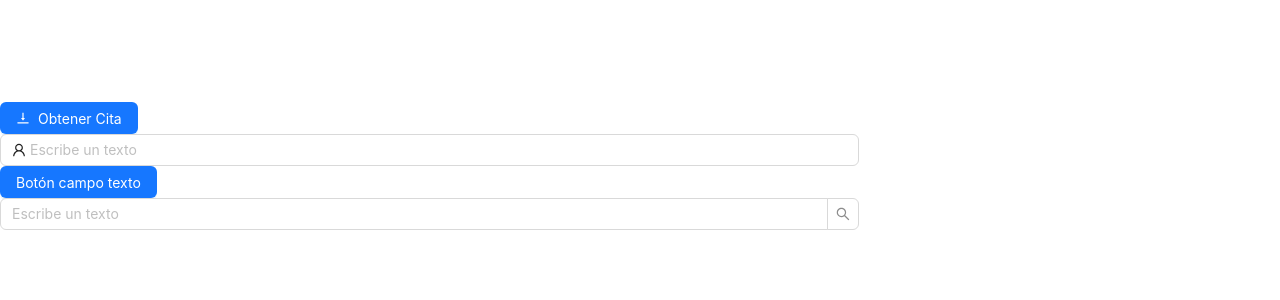
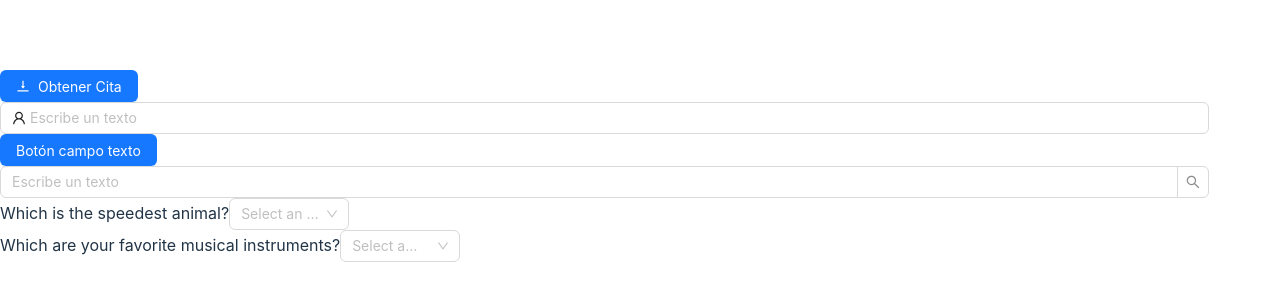
Before and after one commit to cigotete/react-antd-components-demos, a React (Vite) app: page / in a window 1280 px wide. Shown: the part 234-534 px from the top of the page. Built offline with nearby package versions, Linux system fonts and the light colour scheme.

Commit message:
Created Antd Select component demo.

```diff
--- a/src/App.jsx
+++ b/src/App.jsx
@@ -1,6 +1,7 @@
 import {
   DemoButton,
   DemoInput,
+  DemoSelect,
 } from "./componentsDemo";
 export function App() {
 
@@ -8,6 +9,7 @@ export function App() {
     <>
       <DemoButton />
       <DemoInput />
+      <DemoSelect />
     </>
   );
 }
--- /dev/null
+++ b/src/componentsDemo/DemoSelect.jsx
@@ -0,0 +1,55 @@
+import { Select } from 'antd';
+
+export const DemoSelect = () => {
+
+  const numbers = [
+    'Falcon',
+    'Cheetah',
+    'Springbok',
+    'Turtle',
+    'Turtle in a rocket',
+  ];
+
+  const musicalInstruments = [
+    'Guitar',
+    'Piano',
+    'Drums',
+    'Violin',
+    'Trumpet',
+  ];
+
+  return (
+    <>
+      Which is the speedest animal?
+      <Select
+        placeholder="Select an animal"
+        style={{ width: '120px' }}
+      >
+        {
+          numbers.map((animal, index) => (
+            <Select.Option
+            key={index}
+            value={index}>{animal}
+            </Select.Option>
+          ))
+        }
+      </Select>
+      <br />
+      Which are your favorite musical instruments?
+      <Select
+        mode="multiple"
+        placeholder="Select an instrument"
+        style={{ width: '120px' }}
+      >
+        {
+          musicalInstruments.map((instrument, index) => (
+            <Select.Option
+            key={index}
+            value={index}>{instrument}
+            </Select.Option>
+          ))
+        }
+      </Select>
+    </>
+  )
+};
--- a/src/componentsDemo/index.js
+++ b/src/componentsDemo/index.js
@@ -1,2 +1,3 @@
 export * from './DemoButton';
 export * from './DemoInput';
+export * from './DemoSelect';
```
